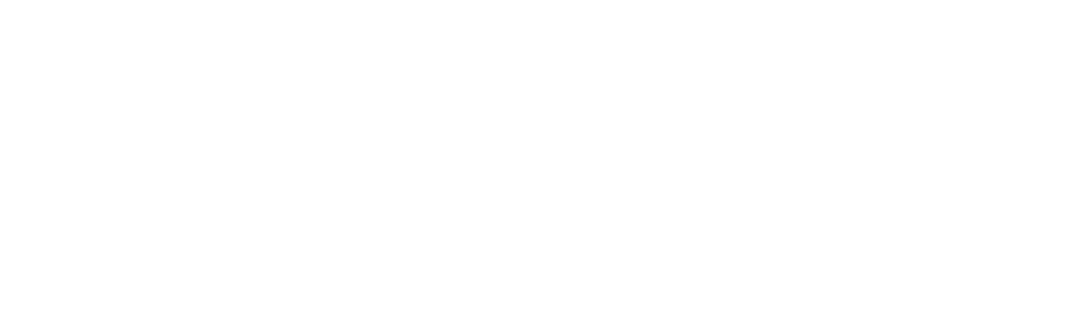
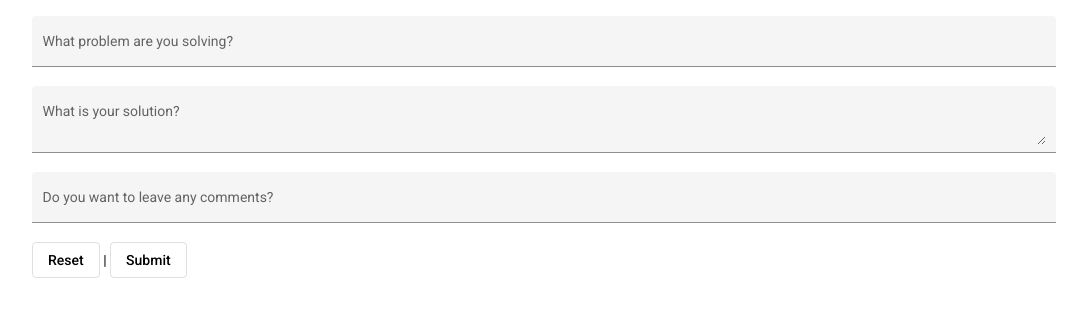
Before and after one commit to robmanganelly/coderescuerfront, an Angular app: page /edit in a window 1280 px wide. Before the commit this address led to /. Shown: the top 316 px of the page, without its empty margins (96-1183 px from the left). Built offline with nearby package versions, Linux system fonts and the light colour scheme.

Commit message:
refactoring containers and adding not found capabilities (wildcard)

```diff
--- /dev/null
+++ b/src/app/edit-container/edit-container.component.html
@@ -0,0 +1,3 @@
+<div class="container">
+  <app-edit-solution></app-edit-solution>
+</div>
--- /dev/null
+++ b/src/app/edit-container/edit-container.component.scss
@@ -0,0 +1,5 @@
+.container{
+  width: 80vw;
+  margin: auto;
+  margin-top: 2vh;
+}
--- /dev/null
+++ b/src/app/edit-container/edit-container.component.ts
@@ -0,0 +1,15 @@
+import { Component, OnInit } from '@angular/core';
+
+@Component({
+  selector: 'app-edit-container',
+  templateUrl: './edit-container.component.html',
+  styleUrls: ['./edit-container.component.scss']
+})
+export class EditContainerComponent implements OnInit {
+
+  constructor() { }
+
+  ngOnInit(): void {
+  }
+
+}
--- /dev/null
+++ b/src/app/not-found/not-found.component.html
@@ -0,0 +1,12 @@
+<div class="container">
+  <mat-card>
+    <mat-card-content>
+      <p>
+        The requested URL was <b>not found</b> on this server
+      </p>
+    </mat-card-content>
+    <mat-card-actions align="end">
+      <button mat-stroked-button (click)="goHome()">Take me Home</button>
+    </mat-card-actions>
+  </mat-card>
+</div>
--- /dev/null
+++ b/src/app/not-found/not-found.component.scss
@@ -0,0 +1,10 @@
+.container{
+  width: 60vw;
+  margin: auto;
+  margin-top: 10vh;
+}
+
+b{
+  color: rgb(214, 25, 25);
+  font-size: larger;
+}
--- /dev/null
+++ b/src/app/not-found/not-found.component.ts
@@ -0,0 +1,21 @@
+import { Component, OnInit } from '@angular/core';
+import { Router } from '@angular/router';
+
+@Component({
+  selector: 'app-not-found',
+  templateUrl: './not-found.component.html',
+  styleUrls: ['./not-found.component.scss']
+})
+export class NotFoundComponent implements OnInit {
+
+  constructor(private router: Router) { }
+
+  ngOnInit(): void {
+  }
+
+  goHome():void{
+    this.router.navigate(['/']);
+
+  }
+
+}
```
Also changed, not shown: src/app/app.module.ts (+10 -2 lines), 2 other files (tests, documents, lock files or other folders).
